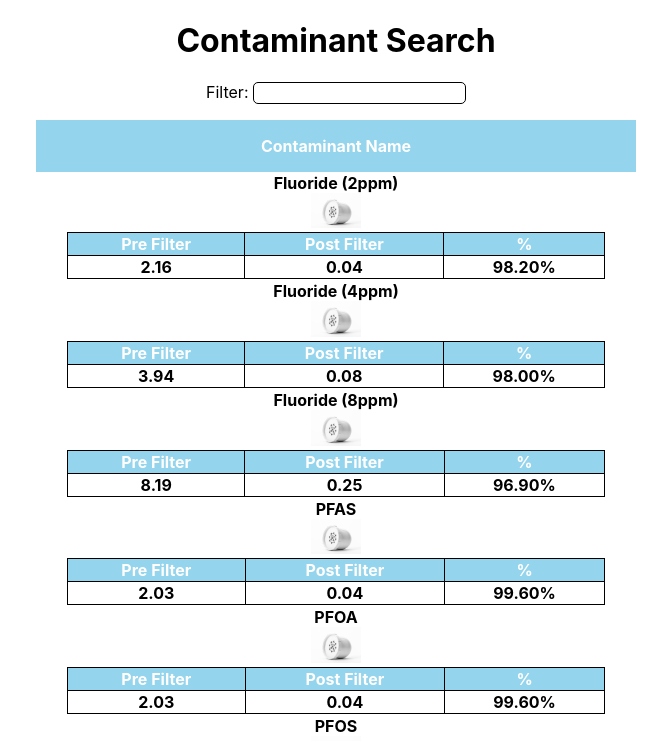
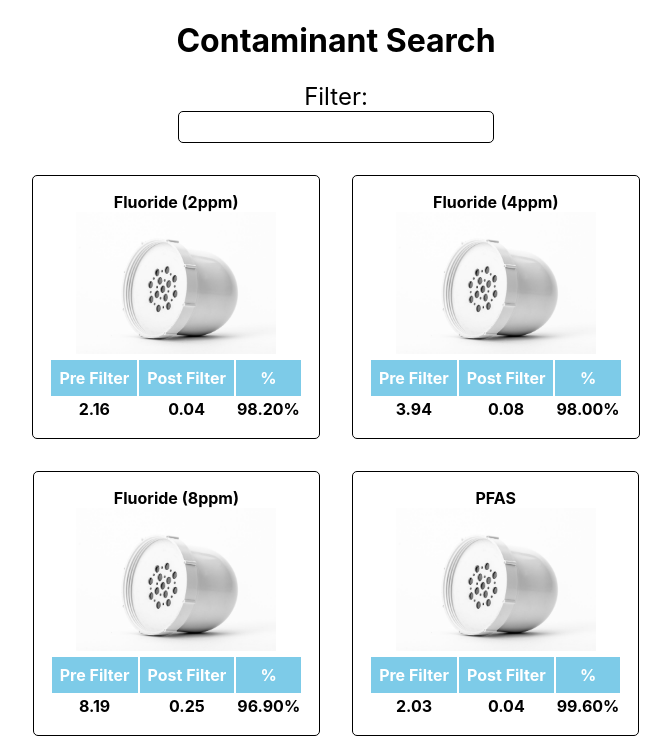
Before and after one commit to heardMan/cf-contam-search, a React (Create React App) app: page / in a window 1280 px wide. Shown: the top 741 px of the page, without its empty margins (304-975 px from the left). Built offline with nearby package versions, Linux system fonts and the light colour scheme.

Commit message:
updated styling

```diff
--- a/package.json
+++ b/package.json
@@ -33,6 +33,5 @@
       "last 1 firefox version",
       "last 1 safari version"
     ]
-  },
-  "homepage": "https://heardman.github.io/cf-contam-search"
+  }
 }
--- a/src/App.css
+++ b/src/App.css
@@ -1,4 +1,3 @@
-
 #title{
     text-align: center;
 }
@@ -6,48 +5,64 @@
 #search{
     text-align: center;
     margin: 1rem;
+    font-size: 1.5rem;
+    min-width:300px;
+    margin-right: auto;
+    margin-left:auto;
 }
+
+#search label {
+    display: block;
+}
+
 #search input {
-    font-size: 1rem;
+    font-size: 1.5rem;
     border-radius: 5px;
     border: solid 1px;
 }
-#resultsTable{
+
+/* #results {
+    width:100%;
+} */
+
+#resultsList {
+    display: flex;
+    flex-wrap: wrap;
+    justify-content: center;
+    list-style-type: none!important;
     text-align: center;
-}
-#resultsTable table{
     margin-right: auto;
     margin-left:auto;
-    border-collapse: collapse;
     font-weight: 700;
-    width:90%;
-    max-width: 600px;
-    min-width: 300px;
-
-}
-#resultsTable thead {
-    color: white;
-    background-color: #94d4ec;
-}
-#resultsTable th {
-    padding: 1rem;
+    max-width: 950px;
+    /* width: 300px; */
+    padding: 0px;
 }
 
-
-#resultsTable > td {
-    border: solid 1px black!important;
-    width: 100%;
+.result-card{
+    margin: 1rem;
+    padding: 1rem;
+    border: solid 1px black;
+    border-radius: 5px;
 }
 
-.contam-results {
-    width: 100%;
+.results-table {
+    text-align: center;
+    margin-right: auto;
+    margin-left:auto;
 }
 
-.contam-results td{
-    border: solid 1px black!important;
+.results-table th{
+   background-color: #7dcbe8;
+   color: white;
+   padding: 0.5rem;
+}
+
+.results-table td{
+    /* padding: 0.5rem; */
 }
 
 .prodImg {
-    width:50px;
+    width:200px;
     height:auto;
 }
--- a/src/views/ContaminantSearch.js
+++ b/src/views/ContaminantSearch.js
@@ -134,30 +134,23 @@ const ContaminantSearch = (props) => {
                 <label>Filter: </label>
                 <input type='text' value={query} onChange={changeQuery} />
             </div>
-            <div id="resultsTable">
-                <table>
-                    <thead>
-                        <tr>
-                            <th>Contaminant Name</th>
-
-                        </tr>
-                    </thead>
-                    <tbody>
+            {/* <div id="results"> */}
+                <div id='resultsList'>
                     {tableData.map((datum, i) => {
                         console.log(datum.Model);
 
                         return (
-                                <tr key={i}>
-                                    <td>
+                            <div className='result-card' key={i}>
+
                                 <div>{datum.Contaminant}</div>
                                 <div><img className='prodImg' alt='' src={datum.Model.Img} /></div>
                                 <div>
-                                            <table className='contam-results'>
+                                    <table className='results-table'>
                                         <thead>
                                             <tr>
-                                                        <td>Pre Filter</td>
-                                                        <td>Post Filter</td>
-                                                        <td>%</td>
+                                                <th>Pre Filter</th>
+                                                <th>Post Filter</th>
+                                                <th>%</th>
                                             </tr>
                                         </thead>
                                         <tbody>
@@ -169,27 +162,12 @@ const ContaminantSearch = (props) => {
                                             </tr>
                                         </tbody>
                                     </table>
-
-
-
                                 </div>
-
-
-                                    </td>
-
-                                    {/* <td>{datum.Challenge}</td>
-                                    <td>{datum.Filtered}</td>
-                                    <td>{datum.Removal}</td>
-                                    <td><img className='prodImg' alt='' src={datum.Model.Img}/></td> */}
-                                    {/* <td>{datum.Category}</td> */}
-
-                                </tr>
+                            </div>
                         );
-
                     })}
-                    </tbody>
-                </table>
                 </div>
+            {/* </div> */}
         </div>
     );
 };
```
Also changed, not shown: 17 other files (tests, documents, lock files or other folders). Lines whose indentation alone changed are shown as unchanged.
